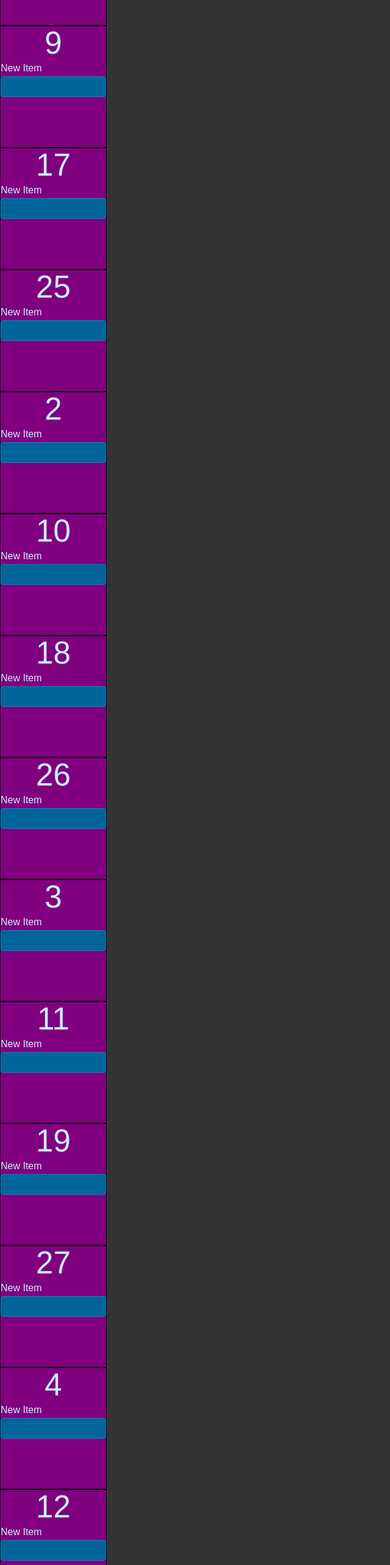
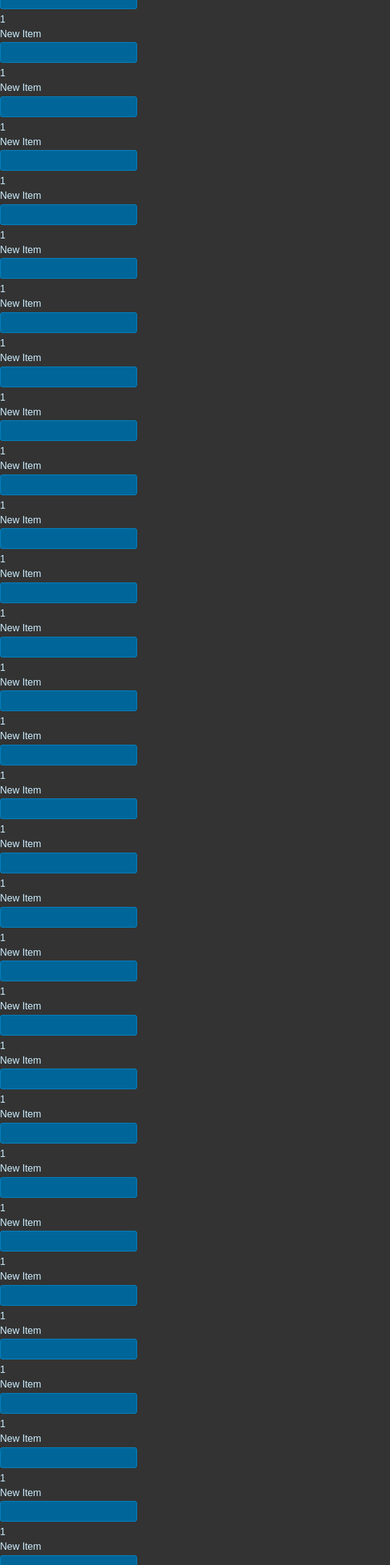
Before and after one commit to nickbartlett19/react-calendar, a React (Vite) app: page / in a window 1280 px wide. Shown: the part 234-2800 px from the top of the page at 61% size, without its empty margins (0-640 px from the left). Built offline with nearby package versions, Linux system fonts and the light colour scheme.

Commit message:
render calendar cells from array instead of statically

```diff
--- a/src/App.jsx
+++ b/src/App.jsx
@@ -1,154 +1,17 @@
 import { useState } from 'react'
 import {CalendarCell} from "./CalendarCell"
 import "./styles.css"
+
+const MONTH_LENGTHS = [31,28,31,30,31,30,31,31,30,31,30,31];
 
 function App() {
 
   return (
     <>
-      <h1 className = "title text-3xl font-bold underline">March</h1>
-      <div className = "grid">
-        <div className = "column">
-          <div className = "calendar-cell">
-            <h1 className = "card-header">1</h1>
-            <CalendarCell />
-          </div>
-          <div className = "calendar-cell">
-            <h1 className = "card-header">9</h1>
-            <CalendarCell />
-          </div>
-          <div className = "calendar-cell">
-            <h1 className = "card-header">17</h1>
-            <CalendarCell />
-          </div>
-          <div className = "calendar-cell">
-            <h1 className = "card-header">25</h1>
-            <CalendarCell />
-          </div>
+      <h1 className = "title text-3xl font-bold underline text-center">March</h1>
+        <div className = "flex flex-wrap max-w-screen-lg">
+          {Array(MONTH_LENGTHS[2]).fill(<><CalendarCell /></>)}
         </div>
-        <div className = "column">
-          <div className = "calendar-cell">
-            <h1 className = "card-header">2</h1>
-            <CalendarCell />
-          </div>
-          <div className = "calendar-cell">
-            <h1 className = "card-header">10</h1>
-            <CalendarCell />
-          </div>
-          <div className = "calendar-cell">
-            <h1 className = "card-header">18</h1>
-            <CalendarCell />
-          </div>
-          <div className = "calendar-cell">
-            <h1 className = "card-header">26</h1>
-            <CalendarCell />
-          </div>
-        </div>
-        <div className = "column">
-          <div className = "calendar-cell">
-            <h1 className = "card-header">3</h1>
-            <CalendarCell />
-          </div>
-          <div className = "calendar-cell">
-            <h1 className = "card-header">11</h1>
-            <CalendarCell />
-          </div>
-          <div className = "calendar-cell">
-            <h1 className = "card-header">19</h1>
-            <CalendarCell />
-          </div>
-          <div className = "calendar-cell">
-            <h1 className = "card-header">27</h1>
-            <CalendarCell />
-          </div>
-        </div>
-        <div className = "column">
-          <div className = "calendar-cell">
-            <h1 className = "card-header">4</h1>
-            <CalendarCell />
-          </div>
-          <div className = "calendar-cell">
-            <h1 className = "card-header">12</h1>
-            <CalendarCell />
-          </div>
-          <div className = "calendar-cell">
-            <h1 className = "card-header">20</h1>
-            <CalendarCell />
-          </div>
-          <div className = "calendar-cell">
-            <h1 className = "card-header">28</h1>
-            <CalendarCell />
-          </div>
-        </div>
-        <div className = "column">
-          <div className = "calendar-cell">
-            <h1 className = "card-header">5</h1>
-            <CalendarCell />
-          </div>
-          <div className = "calendar-cell">
-            <h1 className = "card-header">13</h1>
-            <CalendarCell />
-          </div>
-          <div className = "calendar-cell">
-            <h1 className = "card-header">21</h1>
-            <CalendarCell />
-          </div>
-          <div className = "calendar-cell">
-            <h1 className = "card-header">29</h1>
-            <CalendarCell />
-          </div>
-        </div>
-        <div className = "column">
-          <div className = "calendar-cell">
-            <h1 className = "card-header">6</h1>
-            <CalendarCell />
-          </div>
-          <div className = "calendar-cell">
-            <h1 className = "card-header">14</h1>
-            <CalendarCell />
-          </div>
-          <div className = "calendar-cell">
-            <h1 className = "card-header">22</h1>
-            <CalendarCell />
-          </div>
-          <div className = "calendar-cell">
-            <h1 className = "card-header">30</h1>
-            <CalendarCell />
-          </div>
-        </div>
-        <div className = "column">
-          <div className = "calendar-cell">
-            <h1 className = "card-header">7</h1>
-            <CalendarCell />
-          </div>
-          <div className = "calendar-cell">
-            <h1 className = "card-header">15</h1>
-            <CalendarCell />
-          </div>
-          <div className = "calendar-cell">
-            <h1 className = "card-header">23</h1>
-            <CalendarCell />
-          </div>
-          <div className = "calendar-cell">
-            <h1 className = "card-header">31</h1>
-            <CalendarCell />
-          </div>
-        </div>
-        <div className = "column">
-          <div className = "calendar-cell">
-            <h1 className = "card-header">8</h1>
-            <CalendarCell />
-          </div>
-          <div className = "calendar-cell">
-            <h1 className = "card-header">16</h1>
-            <CalendarCell />
-          </div>
-          <div className = "calendar-cell">
-            <h1 className = "card-header">24</h1>
-            <CalendarCell />
-          </div>
-        </div>
-      </div>
     </>
   )
 }
--- a/src/CalendarCell.jsx
+++ b/src/CalendarCell.jsx
@@ -42,6 +42,8 @@ export function CalendarCell() {
 
   return (
     <>
+    <div className="w-28 h-56 bg-violet-900">
+      <h5>1</h5>
       <form onSubmit = {handleSubmit} className = "new-item-form">
         <div className = "form-row">
         <label htmlFor = "item">New Item</label>
@@ -70,6 +72,7 @@ export function CalendarCell() {
           </li>)
         })}
       </ul>
+    </div>
     </>
   )
 }
```
